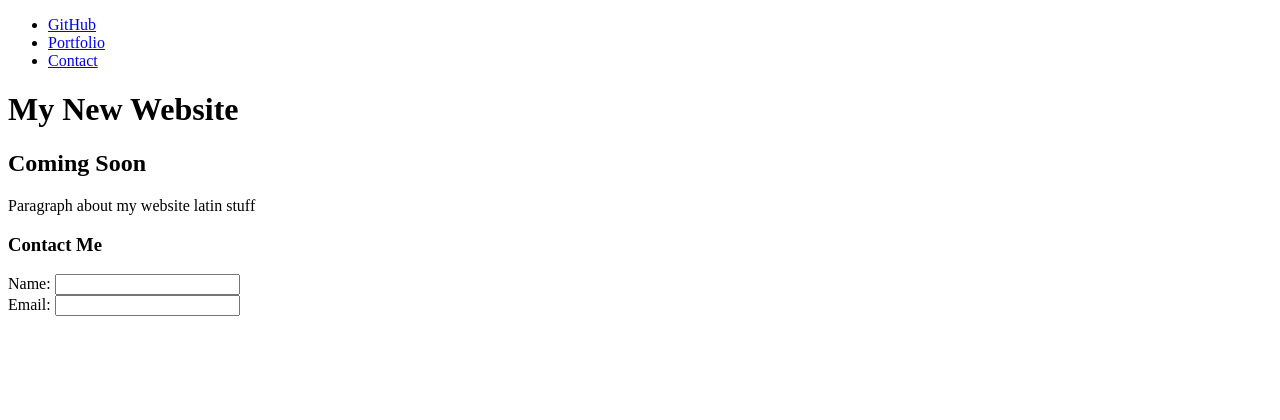
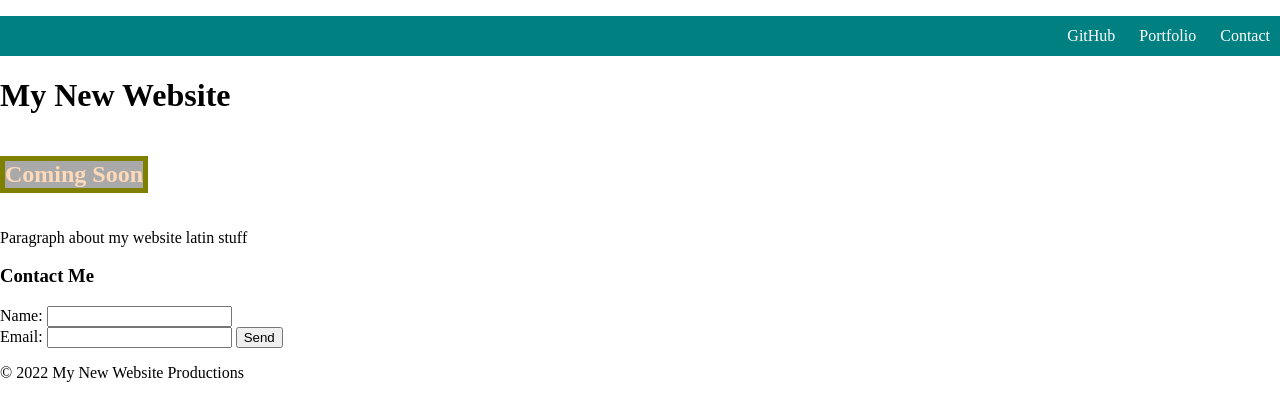
Before and after one commit to AltB22/Mini_Project_1, a plain HTML site: page index.html in a window 1280 px wide. Drawn offline with Linux system fonts and the light colour scheme.

Commit message:
added styling to body, header, li, a, and coming-soon

```diff
--- a/assets/stlye.css
+++ b/assets/stlye.css
@@ -0,0 +1,30 @@
+body {
+    margin: auto;
+}
+
+header {
+    height: 40px;
+    text-align: right;
+    vertical-align: middle;
+    background-color: teal;
+}
+
+li {
+    display: inline;
+    line-height: 40px;
+    margin: 15px 10px 15px 10px;
+    color: white;
+}
+
+a {
+    color: white;
+    text-decoration: none;
+}
+
+#coming-soon {
+    display: inline-block;
+    text-align: center;
+    color: peachpuff;
+    background-color: darkgray;
+    border: solid 5px olive;
+}
--- a/index.html
+++ b/index.html
@@ -16,12 +16,13 @@
         <li><a href="#">Contact</a></li>
     </ul>
 </nav>
+<br>
 </header>
     <h1>My New Website</h1>
 <main>
 
     <section>
-    <h2>Coming Soon</h2>
+    <h2 id="coming-soon">Coming Soon</h2>
 </section>
 <p>Paragraph about my website latin stuff</p>
 <section>
@@ -30,8 +31,12 @@
     Name: <input type= "text" name= "first_name"/>
     <br>
     Email: <input type= "email" name= "user_email"/>
+    <button type="button">Send</button>
 </form>
 </section>
 </main>
+<footer>
+    <p>&copy; 2022 My New Website Productions</p>
+</footer>
 </body>
 </html>
```
